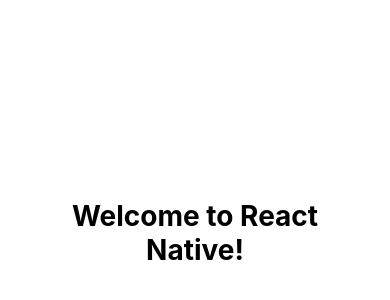
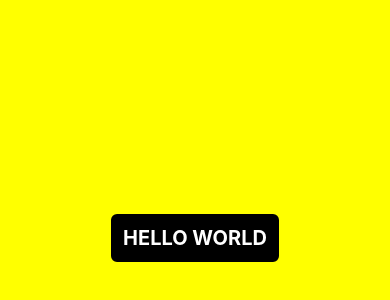
Before and after one commit to HafizMuhamamdHasnain/HZ_Counter, a React Native app: screen /Login in a window 390 px wide. Shown: the part 184-484 px from the top of the page. Built offline with nearby package versions, Linux system fonts and the light colour scheme.

Commit message:
UI Change

```diff
--- a/App.tsx
+++ b/App.tsx
@@ -7,30 +7,31 @@
   useColorScheme,
   View,
 } from 'react-native';
+import Login from './src/screens/Login';
+import AppNavigation from './src/navigations';
 
 function App() {
   const isDarkMode = useColorScheme() === 'dark';
-
   const backgroundStyle = {
-    backgroundColor: isDarkMode ? '#000000' : '#FFFFFF',
-  };
+    backgroundColor: isDarkMode ? '#00000' : '#FFFFF',
+  }
 
   return (
     <>
-    {/* <SafeAreaView style={[styles.container, backgroundStyle]}> */}
-      <StatusBar
-        barStyle={isDarkMode ? 'light-content' : 'dark-content'}
-        backgroundColor={backgroundStyle.backgroundColor}
-      />
-       <View style={styles.content}>
-        <Text style={[styles.title, { color: isDarkMode ? '#FFFFFF' : '#000000' }]}>
-          Welcome to React Native!
-        </Text>
-       </View>
-    {/* </SafeAreaView> */}
+      {/* <SafeAreaView style={[styles.container, backgroundStyle]}>
+        <StatusBar
+          barStyle={isDarkMode ? 'light-content' : 'dark-content'}
+          backgroundColor={''}
+        /> */}
 
+
+      {/* <Login /> */}
+      <AppNavigation />
+
+
+      {/* </SafeAreaView> */}
     </>
-      );
+  );
 }
 
 const styles = StyleSheet.create({
@@ -41,13 +42,7 @@
     flex: 1,
     justifyContent: 'center',
     alignItems: 'center',
-    paddingHorizontal: 20,
-  },
-  title: {
-    fontSize: 28,
-    fontWeight: 'bold',
-    textAlign: 'center',
-    marginBottom: 10,
+    // paddingHorizontal: 20,
   },
 
 });
--- a/package.json
+++ b/package.json
@@ -10,8 +10,12 @@
     "test": "jest"
   },
   "dependencies": {
+    "@react-navigation/native": "^7.1.17",
+    "@react-navigation/native-stack": "^7.3.24",
     "react": "19.1.0",
-    "react-native": "0.80.2"
+    "react-native": "0.80.2",
+    "react-native-safe-area-context": "^5.6.0",
+    "react-native-screens": "^4.13.1"
   },
   "devDependencies": {
     "@babel/core": "^7.25.2",
--- /dev/null
+++ b/src/navigations/index.jsx
@@ -0,0 +1,40 @@
+import { View, Text } from 'react-native';
+import React from 'react';
+import { NavigationContainer } from '@react-navigation/native';
+import { createNativeStackNavigator } from '@react-navigation/native-stack';
+import Login from '../screens/Login';
+import SingUp from '../screens/Singup';
+import Landing from '../screens/Landing';
+
+const Stack = createNativeStackNavigator();
+
+const AppNavigation = () => {
+  return (
+    <>
+      <NavigationContainer>
+        <Stack.Navigator
+          screenOptions={{ headerShown: false }}
+          initialRouteName="Landing"
+        >
+          <Stack.Screen
+            options={{ headerShown: false }}
+            name="Login"
+            component={Login}
+          />
+          <Stack.Screen
+            options={{ headerShown: false }}
+            name="SingUp"
+            component={SingUp}
+          />
+          <Stack.Screen
+            options={{ headerShown: false }}
+            name="Landing"
+            component={Landing}
+          />
+        </Stack.Navigator>
+      </NavigationContainer>
+    </>
+  );
+};
+
+export default AppNavigation;
--- /dev/null
+++ b/src/screens/Landing.tsx
@@ -0,0 +1,36 @@
+import { StyleSheet, Text, View } from 'react-native'
+import React from 'react'
+
+function Landing() {
+    return (
+        <View style={[styles.main]}>
+
+            {/* <Text style={[styles.text]}>LANDING PAGE </Text> */}
+        </View>
+
+    )
+}
+
+const styles = StyleSheet.create({
+
+    main: {
+        flex: 1,
+        justifyContent: 'center',
+        alignItems: 'center',
+        backgroundColor: 'purple'
+      },
+      text: {
+        color: 'white',
+        fontSize: 20,
+        fontWeight: 'bold',
+        textAlign: 'center',
+        borderWidth: 2,
+        borderColor: 'black',
+        borderRadius: 6,
+        padding: 10,
+        backgroundColor: 'black'
+
+      }
+})
+
+export default Landing;
--- /dev/null
+++ b/src/screens/Login.tsx
@@ -0,0 +1,36 @@
+import { StyleSheet, Text, View } from 'react-native'
+import React from 'react'
+
+function Login() {
+  return (
+    <View style={[styles.main]}>
+      <Text style={[styles.text]}>HELLO WORLD</Text>
+    </View>
+  )
+}
+
+export default Login;
+
+
+
+
+const styles = StyleSheet.create({
+  main: {
+    flex: 1,
+    justifyContent: 'center',
+    alignItems: 'center',
+    backgroundColor: 'yellow'
+  },
+  text: {
+    color: 'white',
+    fontSize: 20,
+    fontWeight: 'bold',
+    textAlign: 'center',
+    borderWidth: 2,
+    borderColor: 'black',
+    borderRadius: 6,
+    padding: 10,
+    backgroundColor: 'black'
+
+  }
+})
--- /dev/null
+++ b/src/screens/Singup.tsx
@@ -0,0 +1,36 @@
+import { StyleSheet, Text, View } from 'react-native'
+import React from 'react'
+
+function SingUp() {
+  return (
+    <View style={[styles.main]}>
+      <Text style={[styles.text]}>SINGUP PAGE </Text>
+    </View>
+  )
+}
+
+export default SingUp;
+
+
+
+
+const styles = StyleSheet.create({
+  main: {
+    flex: 1,
+    justifyContent: 'center',
+    alignItems: 'center',
+    backgroundColor: 'yellow'
+  },
+  text: {
+    color: 'white',
+    fontSize: 20,
+    fontWeight: 'bold',
+    textAlign: 'center',
+    borderWidth: 2,
+    borderColor: 'black',
+    borderRadius: 6,
+    padding: 10,
+    backgroundColor: 'black'
+
+  }
+})
```
Also changed, not shown: 1 other file (tests, documents, lock files or other folders).
